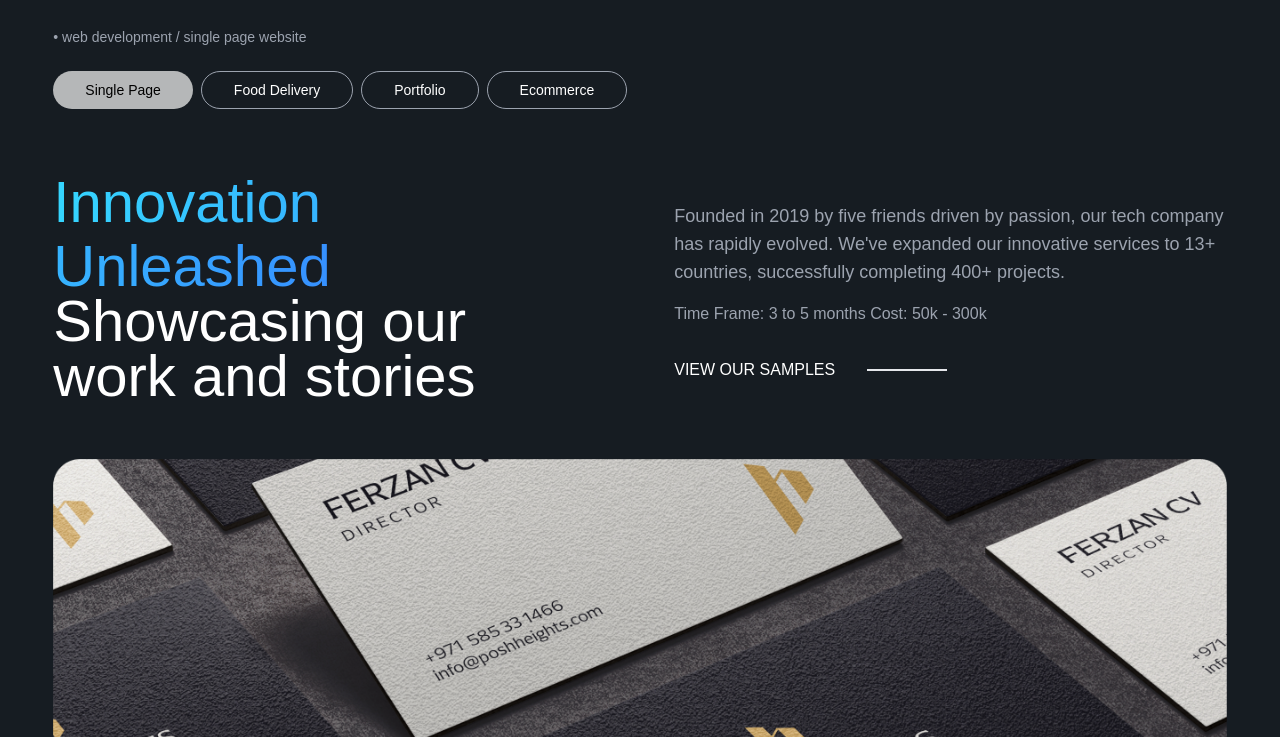
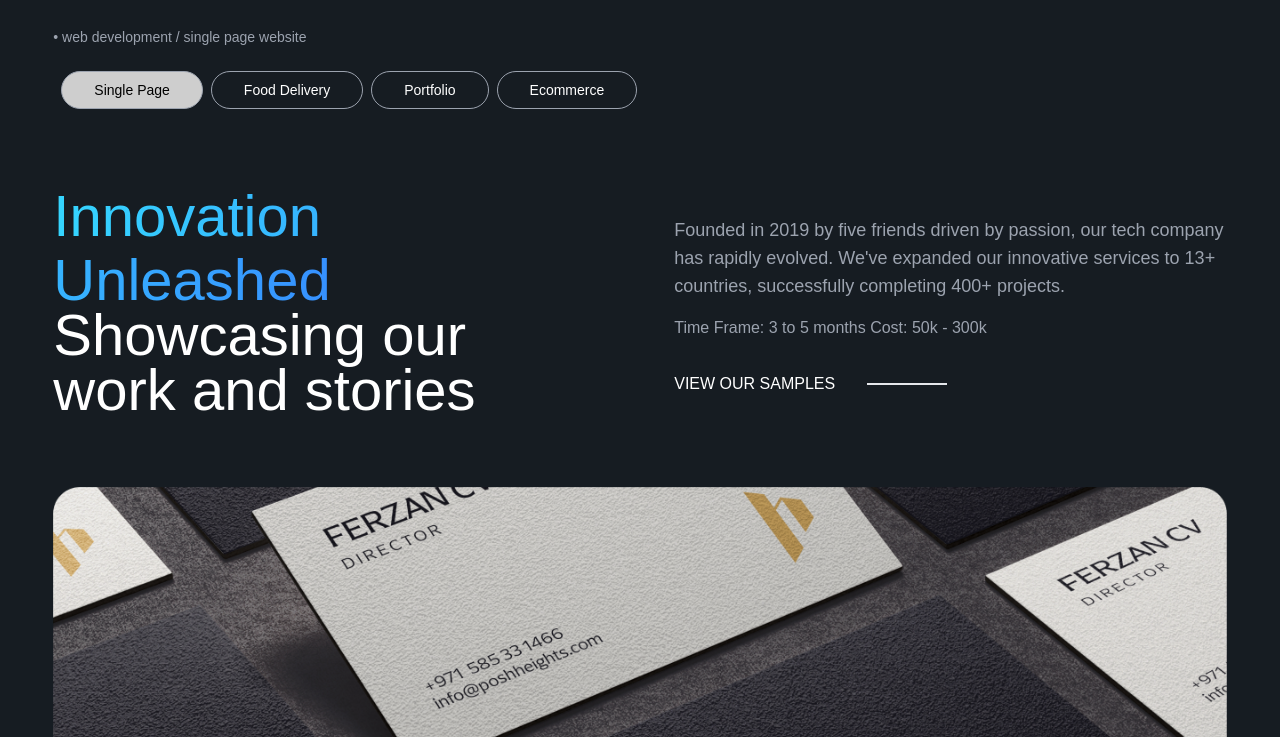
Before and after one commit to althafMuhammedUmer/BackB, a plain HTML site: page individual_service-page.html in a window 1280 px wide. Shown: the part 63-800 px from the top of the page. Drawn offline with nearby package versions, Linux system fonts and the light colour scheme; files whose address does not match are found by name; a web font is replaced by a local one.

Commit message:
tabs added for individual services page

```diff
--- a/assets/css/style.css
+++ b/assets/css/style.css
@@ -163,6 +163,7 @@ section {
 .active-tab {
   background-color: #cecece;
   color: black;
+
 }
 
 
--- a/individual_service-page.html
+++ b/individual_service-page.html
@@ -34,34 +34,46 @@
     <section
       class="container lg:w-11/12 mx-auto flex flex-col gap-6 p-4 lg:p-0"
     >
-
       <p class="text-sm text-gray-400">
         • web development / single page website
       </p>
       <ul class="flex gap-2">
-        <li
-          class="lg:px-8 lg:py-2 lg px-2 py-1 bg-bgGray rounded-full text-black flex justify-center items-center"
+        <li></li>
+          <button
+            class="tab-button active-tab text-sm lg:px-8 lg:py-2 lg px-2 py-1 border border-gray-400 rounded-full flex justify-center items-center"
+            onclick="showTab('singlePage', this)"
           >
-          <p class="text-sm">Single Page</p>
+            Single Page
+          </button>
         </li>
-        <li
-          class="lg:px-8 lg:py-2 px-2 py-1 border border-gray-400 rounded-full flex justify-center items-center"
+        <li class="">
+          <button
+            class="tab-button text-sm lg:px-8 lg:py-2 px-2 py-1 border border-gray-400 rounded-full flex justify-center items-center"
+            onclick="showTab('foodDeliverey', this)"
           >
-          <p class="text-sm">Food Delivery</p>
+            Food Delivery
+          </button>
         </li>
-        <li
-          class="lg:px-8 lg:py-2 px-2 py-1 border border-gray-400 rounded-full flex justify-center items-center"
+        <li class="">
+          <button
+            class="tab-button text-sm lg:px-8 lg:py-2 px-2 py-1 border border-gray-400 rounded-full flex justify-center items-center"
+            onclick="showTab('portfolio', this)"
           >
-          <p class="text-sm">Portfolio</p>
+            Portfolio
+          </button>
         </li>
-        <li
-          class="lg:px-8 lg:py-2 px-2 py-1 border border-gray-400 rounded-full flex justify-center items-center"
+        <li class=" ">
+          <button
+            class="tab-button text-sm lg:px-8 lg:py-2 px-2 py-1 border border-gray-400 rounded-full flex justify-center items-center"
+            onclick="showTab('ecommerce', this)"
           >
-          <p class="text-sm">Ecommerce</p>
+            Ecommerce
+          </button>
         </li>
       </ul>
     </section>
 
+    <div class="tab-content flex flex-col" id="singlePage">
       <section
         class="lg:flex lg:w-11/12 container mx-auto gap-24 lg:mt-16 items-center p-4 lg:p-0"
       >
@@ -87,11 +99,13 @@
         </div>
       </section>
 
-    <section class="container lg:w-11/12 mx-auto rounded-full mt-12 p-4 lg:p-0">
+      <section
+        class="container lg:w-11/12 mx-auto rounded-full mt-12 p-4 lg:p-0"
+      >
         <img src="./assets/images/img1.png" alt="" class="w-full" />
       </section>
 
-    <section class="container lg:w-11/12 mx-auto mt-12 p-4 ">
+      <section class="container lg:w-11/12 mx-auto mt-12 p-4 lg:p-0">
         <div class="card lg:p-8 p-4">
           <div class="flex justify-between">
             <p class="text-xs text-gray-400">• WORK</p>
@@ -101,9 +115,9 @@
           <div class="lg:flex justify-between mt-12">
             <h2 class="h2-color">Our Works</h2>
             <p class="lg:text-lg text-gray-400 lg:w-1/2 lg:mt-2 mt-4">
-            Founded in 2019 by five friends driven by passion, our tech company
-            has rapidly evolved. We've expanded our innovative services to 13+
-            countries, successfully completing 400+ projects.
+              Founded in 2019 by five friends driven by passion, our tech
+              company has rapidly evolved. We've expanded our innovative
+              services to 13+ countries, successfully completing 400+ projects.
             </p>
           </div>
         </div>
@@ -164,5 +178,38 @@
           </div>
         </div>
       </section>
+    </div>
+
+
+    <div class="tab-content" id="foodDeliverey" style="display: none">
+      <div class="lg:w-11/12">Food delivery</div>
+    </div>
+
+    <div class="tab-content" id="portfolio" style="display: none">
+      <div class="flex gap-16">Portfolio</div>
+    </div>
+
+
+    <div class="tab-content" id="ecommerce" style="display: none">
+      <div class="flex gap-16">ecommerce</div>
+    </div>
+
+    <script>
+      function showTab(tabId, button) {
+        var tabs = document.querySelectorAll(".tab-content");
+        tabs.forEach(function (tab) {
+          tab.style.display = "none";
+        });
+
+        var buttons = document.querySelectorAll(".tab-button");
+        buttons.forEach(function (btn) {
+          btn.classList.remove("active-tab");
+        });
+
+        document.getElementById(tabId).style.display = "flex";
+
+        button.classList.add("active-tab");
+      }
+    </script>
   </body>
 </html>
```
Lines whose indentation alone changed are shown as unchanged.
